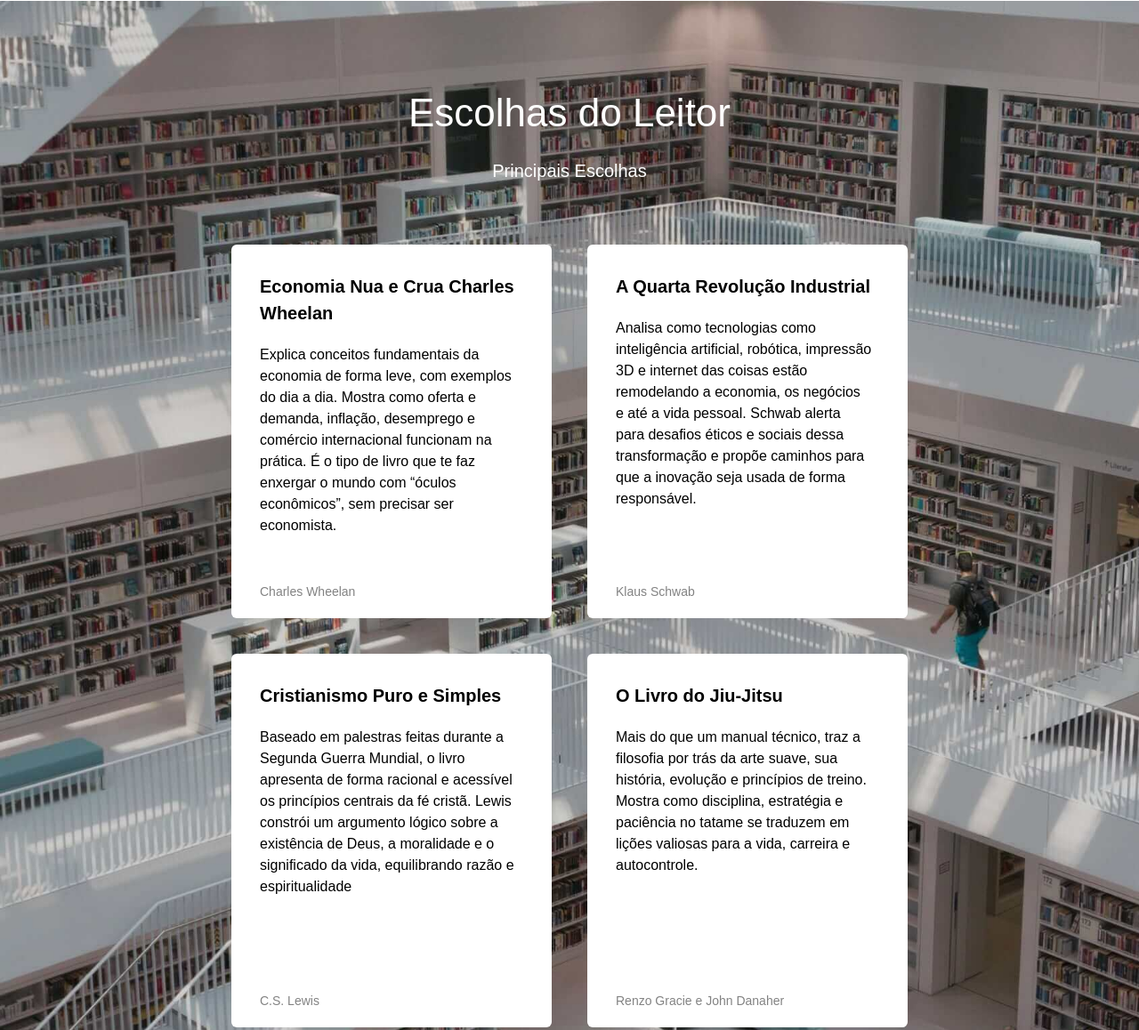
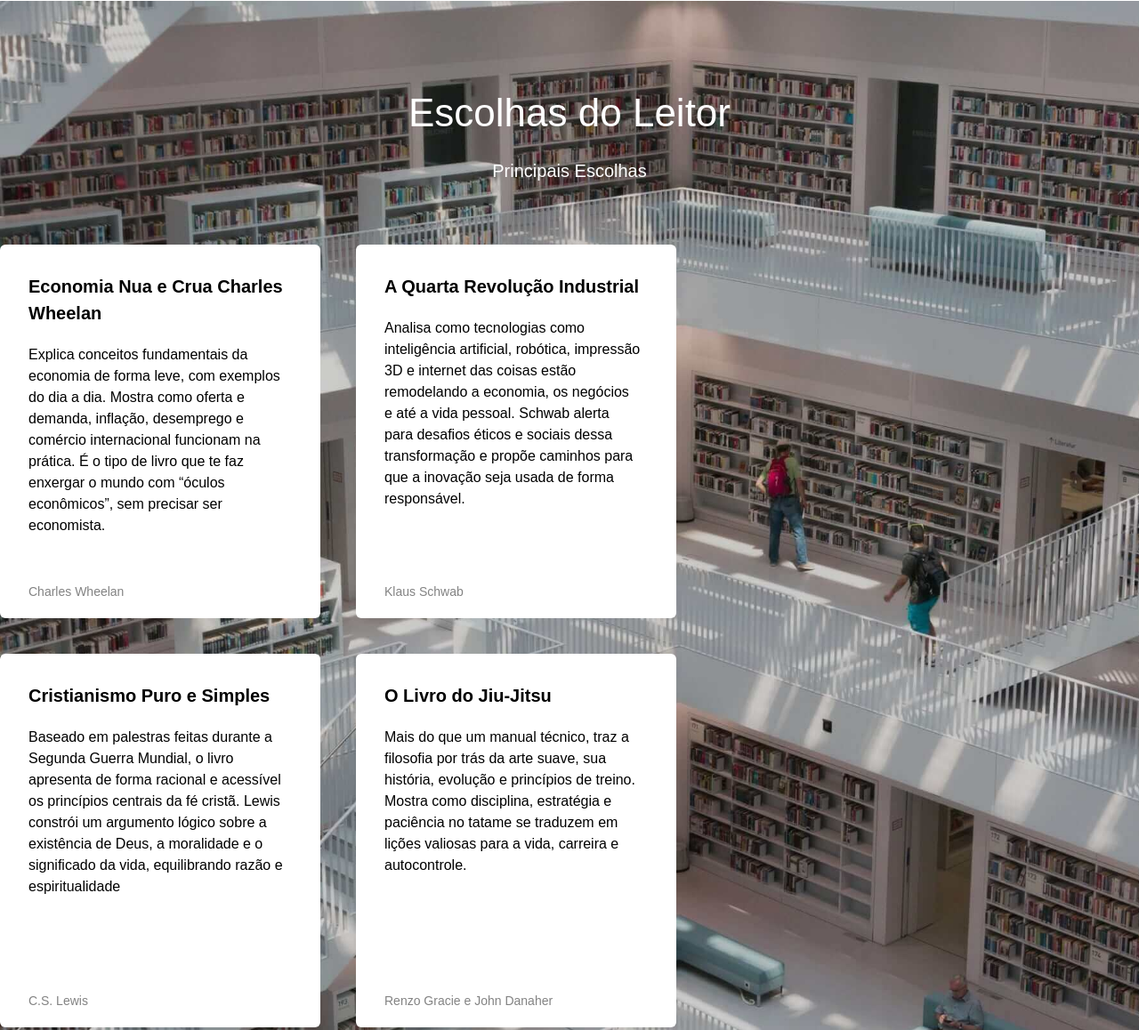
Before and after one commit to alanrguedes/web_project_library, a plain HTML site: page index.html in a window 1280 px wide. Shown: the part 799-1957 px from the top of the page at 89% size. Drawn offline with Linux system fonts and the light colour scheme.

Commit message:
Nova Atualização do projeto

```diff
--- a/styles/style.css
+++ b/styles/style.css
@@ -118,7 +118,8 @@
   list-style-type: none;
   gap: 40px;
   padding: 0;
-  margin: 68px auto;
+  margin-top: 68px;
+  margin-bottom: auto;
 }
 
 .card {
```
